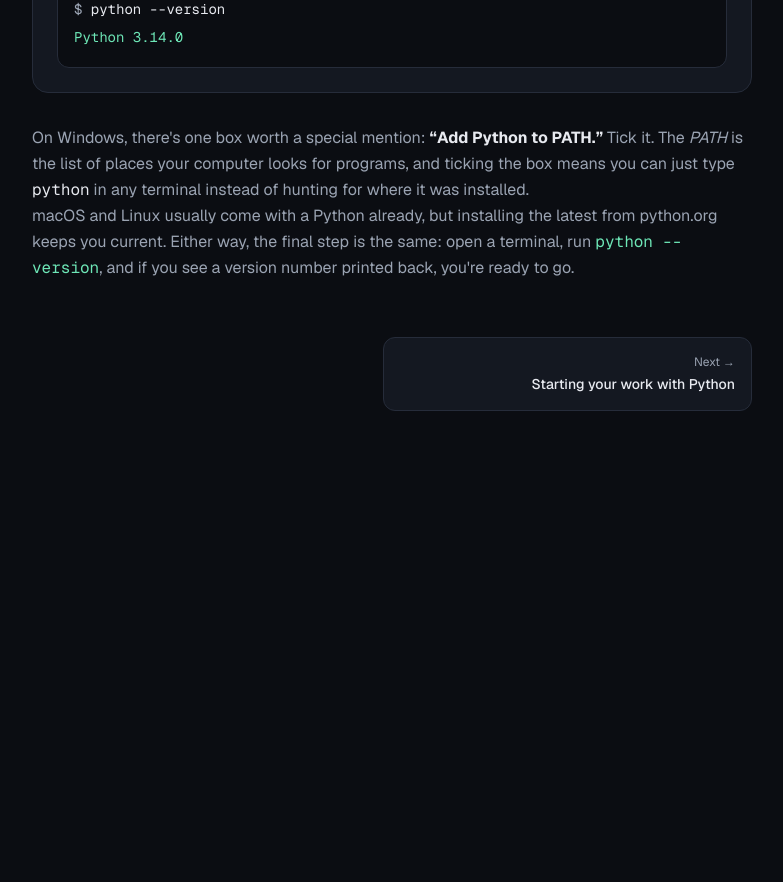
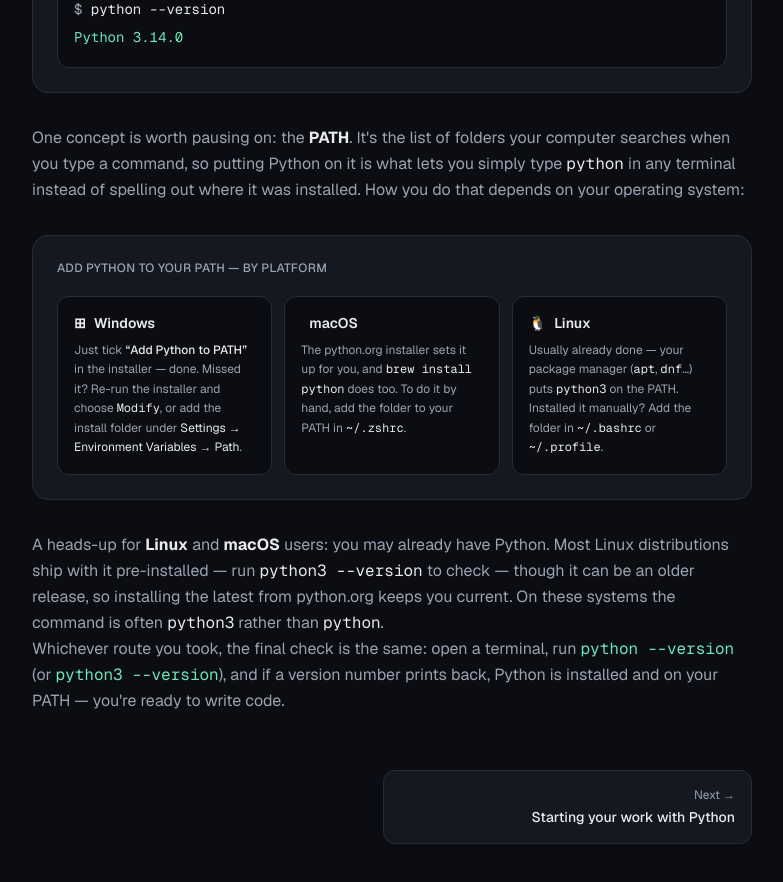
Before and after one commit to ag913331/loop, a Next.js app: page /learn/python/install/download-install-configure in a window 1280 px wide. Shown: the part 820-1702 px from the top of the page, without its empty margins (248-1031 px from the left). Before the commit the page ends 1295 px from the top, so only its background shows below. Built offline with nearby package versions, Linux system fonts and the light colour scheme.

Commit message:
Add PathGuide component for platform-specific instructions on adding Python to PATH. Update installation instructions in the main page and enhance download button with a link to Python downloads.

```diff
--- a/src/app/learn/python/install/download-install-configure/page.tsx
+++ b/src/app/learn/python/install/download-install-configure/page.tsx
@@ -1,5 +1,6 @@
 import LessonShell from "@/components/LessonShell";
 import InstallSteps from "@/components/InstallSteps";
+import PathGuide from "@/components/PathGuide";
 
 export const metadata = {
   title: "Downloading, installing & configuring Python — loop",
@@ -20,20 +21,34 @@
       <InstallSteps />
 
       <p className="leading-relaxed text-muted">
-        On Windows, there&apos;s one box worth a special mention:{" "}
-        <strong className="text-foreground">&ldquo;Add Python to PATH.&rdquo;</strong>{" "}
-        Tick it. The <em>PATH</em> is the list of places your computer looks for
-        programs, and ticking the box means you can just type{" "}
+        One concept is worth pausing on: the{" "}
+        <strong className="text-foreground">PATH</strong>. It&apos;s the list of
+        folders your computer searches when you type a command, so putting Python
+        on it is what lets you simply type{" "}
         <span className="font-mono text-foreground">python</span> in any terminal
-        instead of hunting for where it was installed.
+        instead of spelling out where it was installed. How you do that depends on
+        your operating system:
+      </p>
+
+      <PathGuide />
+
+      <p className="leading-relaxed text-muted">
+        A heads-up for <strong className="text-foreground">Linux</strong> and{" "}
+        <strong className="text-foreground">macOS</strong> users: you may already
+        have Python. Most Linux distributions ship with it pre-installed — run{" "}
+        <span className="font-mono text-foreground">python3 --version</span> to
+        check — though it can be an older release, so installing the latest from
+        python.org keeps you current. On these systems the command is often{" "}
+        <span className="font-mono text-foreground">python3</span> rather than{" "}
+        <span className="font-mono text-foreground">python</span>.
       </p>
 
       <p className="leading-relaxed text-muted">
-        macOS and Linux usually come with a Python already, but installing the
-        latest from python.org keeps you current. Either way, the final step is
-        the same: open a terminal, run{" "}
-        <span className="font-mono text-brand">python --version</span>, and if you
-        see a version number printed back, you&apos;re ready to go.
+        Whichever route you took, the final check is the same: open a terminal,
+        run <span className="font-mono text-brand">python --version</span> (or{" "}
+        <span className="font-mono text-brand">python3 --version</span>), and if a
+        version number prints back, Python is installed and on your PATH —
+        you&apos;re ready to write code.
       </p>
     </LessonShell>
   );
--- a/src/components/InstallSteps.tsx
+++ b/src/components/InstallSteps.tsx
@@ -109,9 +109,14 @@
               </div>
             </div>
             <div className="relative">
-              <span className="rounded-lg bg-brand-strong px-4 py-2 text-sm font-semibold text-background">
+              <a
+                href="https://www.python.org/downloads/"
+                target="_blank"
+                rel="noopener noreferrer"
+                className="inline-block rounded-lg bg-brand-strong px-4 py-2 text-sm font-semibold text-background transition-transform hover:scale-[1.03]"
+              >
                 ⬇ Download
-              </span>
+              </a>
               <span className="is-dl-click absolute -bottom-2 -right-2 text-lg">
                 👆
               </span>
--- /dev/null
+++ b/src/components/PathGuide.tsx
@@ -0,0 +1,99 @@
+"use client";
+
+import { useRef } from "react";
+import gsap from "gsap";
+import { useGSAP } from "@gsap/react";
+import { useInViewReplay } from "./useInViewReplay";
+
+/**
+ * How to put Python on the PATH, per operating system. A static reference card
+ * that gently reveals its three platforms when scrolled into view.
+ */
+export default function PathGuide() {
+  const { ref, inView, reducedMotion } = useInViewReplay<HTMLDivElement>();
+  const scope = useRef<HTMLDivElement>(null);
+
+  useGSAP(
+    () => {
+      const root = scope.current;
+      if (!root || !inView) return;
+      const cards = gsap.utils.toArray<HTMLElement>(".pg-card");
+
+      if (reducedMotion) {
+        gsap.set(cards, { opacity: 1, y: 0 });
+        return;
+      }
+      gsap.set(cards, { opacity: 0, y: 14 });
+      gsap.to(cards, {
+        opacity: 1,
+        y: 0,
+        duration: 0.45,
+        stagger: 0.12,
+        ease: "power2.out",
+      });
+    },
+    { scope, dependencies: [inView, reducedMotion] },
+  );
+
+  return (
+    <div
+      ref={(node) => {
+        ref.current = node;
+        scope.current = node;
+      }}
+      className="not-prose my-8 rounded-2xl border border-border bg-surface p-5 sm:p-6"
+    >
+      <div className="mb-5 text-xs font-medium uppercase tracking-wide text-muted">
+        Add Python to your PATH — by platform
+      </div>
+
+      <div className="grid gap-3 sm:grid-cols-3">
+        <div className="pg-card rounded-xl border border-border bg-background p-4">
+          <div className="flex items-center gap-2 text-sm font-semibold text-foreground">
+            <span>⊞</span> Windows
+          </div>
+          <p className="mt-2 text-xs leading-relaxed text-muted">
+            Just tick{" "}
+            <span className="font-medium text-foreground">
+              &ldquo;Add Python to PATH&rdquo;
+            </span>{" "}
+            in the installer — done. Missed it? Re-run the installer and choose{" "}
+            <span className="font-mono text-foreground">Modify</span>, or add the
+            install folder under{" "}
+            <span className="text-foreground">
+              Settings → Environment Variables → Path
+            </span>
+            .
+          </p>
+        </div>
+
+        <div className="pg-card rounded-xl border border-border bg-background p-4">
+          <div className="flex items-center gap-2 text-sm font-semibold text-foreground">
+            <span></span> macOS
+          </div>
+          <p className="mt-2 text-xs leading-relaxed text-muted">
+            The python.org installer sets it up for you, and{" "}
+            <span className="font-mono text-foreground">brew install python</span>{" "}
+            does too. To do it by hand, add the folder to your PATH in{" "}
+            <span className="font-mono text-foreground">~/.zshrc</span>.
+          </p>
+        </div>
+
+        <div className="pg-card rounded-xl border border-border bg-background p-4">
+          <div className="flex items-center gap-2 text-sm font-semibold text-foreground">
+            <span>🐧</span> Linux
+          </div>
+          <p className="mt-2 text-xs leading-relaxed text-muted">
+            Usually already done — your package manager (
+            <span className="font-mono text-foreground">apt</span>,{" "}
+            <span className="font-mono text-foreground">dnf</span>…) puts{" "}
+            <span className="font-mono text-foreground">python3</span> on the
+            PATH. Installed it manually? Add the folder in{" "}
+            <span className="font-mono text-foreground">~/.bashrc</span> or{" "}
+            <span className="font-mono text-foreground">~/.profile</span>.
+          </p>
+        </div>
+      </div>
+    </div>
+  );
+}
```
